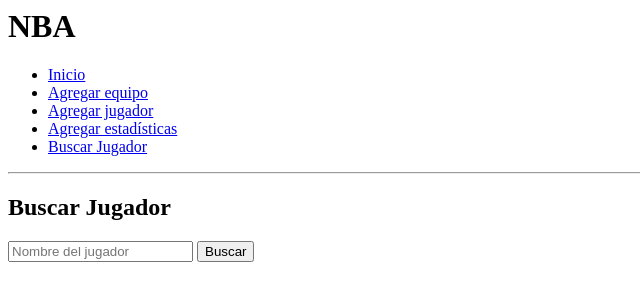
After one commit to Kemmerly-dev/Tercera_Entrega, a Django app: page /buscar_jugador/ in a window 1280 px wide. The commit adds this page. Shown: the top 301 px of the page, without its empty margins (0-640 px from the left). Run offline with Django 5.2, Linux system fonts and the light colour scheme.

Commit message:
correciones

```diff
--- a/PaginaWebBlog/forms.py
+++ b/PaginaWebBlog/forms.py
@@ -1,5 +1,5 @@
 from django import forms
-from .models import Jugador, Equipo, Estadisticas
+from .models import Jugador, Equipo, Estadistica
 
 class EquipoForm(forms.ModelForm):
     class Meta:
@@ -11,7 +11,7 @@ class JugadorForm(forms.ModelForm):
         model = Jugador
         fields = '__all__'
 
-class EstadisticasForm(forms.ModelForm):
+class EstadisticaForm(forms.ModelForm):
     class Meta:
-        model = Estadisticas
+        model = Estadistica
         fields = '__all__'
--- a/PaginaWebBlog/models.py
+++ b/PaginaWebBlog/models.py
@@ -9,14 +9,14 @@ class Equipo(models.Model):
 
 class Jugador(models.Model):
     nombre = models.CharField(max_length=100)
-    equipo = models.ForeignKey(Equipo, on_delete=models.CASCADE)
+    equipo = models.CharField(max_length=100)
     posicion = models.CharField(max_length=50)
     promedio_puntos = models.FloatField()
     def __str__(self):
         return self.nombre
 
-class Estadisticas(models.Model):
-    jugador = models.ForeignKey(Jugador, on_delete=models.CASCADE)
+class Estadistica(models.Model):
+    jugador = models.CharField(max_length=100)
     temporada = models.CharField(max_length=10)
     puntos = models.IntegerField()
     asistencias = models.IntegerField()
--- a/PaginaWebBlog/templates/PaginaWebBlog/base.html
+++ b/PaginaWebBlog/templates/PaginaWebBlog/base.html
@@ -6,9 +6,12 @@
     <h1>NBA</h1>
     <nav>
         <ul>
+            <li><a href="{% url 'inicio' %}">Inicio</a></li>
             <li><a href="{% url 'agregar_equipo' %}">Agregar equipo</a></li>
             <li><a href="{% url 'agregar_jugador' %}">Agregar jugador</a></li>
             <li><a href="{% url 'agregar_estadisticas' %}">Agregar estadísticas</a></li>
+            <li><a href="{% url 'buscar_jugador' %}">Buscar Jugador</a></li>
+
         </ul>
     </nav>
     <hr>
--- /dev/null
+++ b/PaginaWebBlog/templates/PaginaWebBlog/buscar_jugador.html
@@ -0,0 +1,20 @@
+{% extends 'PaginaWebBlog/base.html' %}
+
+{% block content %}
+  <h2>Buscar Jugador</h2>
+  <form method="get" action="{% url 'buscar_jugador' %}">
+    <input type="text" name="q" placeholder="Nombre del jugador" value="{{ query }}">
+    <button type="submit">Buscar</button>
+  </form>
+
+  {% if resultados %}
+    <h3>Resultados:</h3>
+    <ul>
+      {% for jugador in resultados %}
+        <li>{{ jugador.nombre }} - {{ jugador.equipo.nombre }}</li>
+      {% endfor %}
+    </ul>
+  {% elif query %}
+    <p>No se encontraron jugadores con ese nombre.</p>
+  {% endif %}
+{% endblock %}
--- a/PaginaWebBlog/urls.py
+++ b/PaginaWebBlog/urls.py
@@ -6,4 +6,6 @@ urlpatterns = [
     path('agregar_equipo/', views.agregar_equipo, name='agregar_equipo'),
     path('agregar_jugador/', views.agregar_jugador, name='agregar_jugador'),
     path('agregar_estadisticas/', views.agregar_estadisticas, name='agregar_estadisticas'),
+    path('buscar_jugador/', views.buscar_jugador, name='buscar_jugador'),
+
 ]
--- a/PaginaWebBlog/views.py
+++ b/PaginaWebBlog/views.py
@@ -1,38 +1,48 @@
 from django.shortcuts import render
 
 from django.shortcuts import render, redirect
-from .forms import EquipoForm, JugadorForm, EstadisticasForm
-from .models import Jugador
+from .forms import EquipoForm, JugadorForm, EstadisticaForm
+from .models import Jugador, Equipo, Estadistica
 
 def inicio(request):
-    return render(request, 'inicio.html')
+    return render(request, 'PaginaWebBlog/inicio.html')
 
-def agregar_equipo(request):# Vista equipo
+def agregar_equipo(request):  # Vista equipo
     if request.method == 'POST':
         form = EquipoForm(request.POST)
         if form.is_valid():
-            form.save()
-            return redirect('inicio')
+            form.save()  # Guardar el nuevo equipo
     else:
         form = EquipoForm()
-    return render(request, 'PaginaWebBlog/agregar_equipo.html', {'form': form})
+    equipos = Equipo.objects.all()
+    return render(request, 'PaginaWebBlog/agregar_equipo.html', {'form': form, 'equipos': equipos})
 
-def agregar_jugador(request):# Vista jugador
+
+def agregar_jugador(request):  # Vista jugador
     if request.method == 'POST':
         form = JugadorForm(request.POST)
         if form.is_valid():
-            form.save()
-            return redirect('inicio')
+            form.save()  # Guardar el nuevo jugador
     else:
         form = JugadorForm()
-    return render(request, 'PaginaWebBlog/agregar_jugador.html', {'form': form})
+    jugadores = Jugador.objects.all()
+    return render(request, 'PaginaWebBlog/agregar_jugador.html', {'form': form, 'jugadores': jugadores})
 
-def agregar_estadisticas(request):# Vista estadísticas
+
+def agregar_estadisticas(request):  # Vista estadísticas
     if request.method == 'POST':
-        form = EstadisticasForm(request.POST)
+        form = EstadisticaForm(request.POST)
         if form.is_valid():
-            form.save()
-            return redirect('inicio')
+            form.save()  # Guardar las nuevas estadísticas
     else:
-        form = EstadisticasForm()
-    return render(request, 'PaginaWebBlog/agregar_estadisticas.html', {'form': form})
+        form = EstadisticaForm()
+    estadisticas = Estadistica.objects.all()
+    return render(request, 'PaginaWebBlog/agregar_estadisticas.html', {'form': form, 'estadistica': estadisticas})
+
+
+def buscar_jugador(request):
+    query = request.GET.get('q', '')
+    resultados = []
+    if query:
+        resultados = Jugador.objects.filter(nombre__icontains=query)
+    return render(request, 'PaginaWebBlog/buscar_jugador.html', {'resultados': resultados, 'query': query})
```
Also changed, not shown: PaginaWebBlog/templates/PaginaWebBlog/agregar_equipo.html (+18 -3 lines), PaginaWebBlog/templates/PaginaWebBlog/agregar_estadisticas.html (+17 -2 lines), PaginaWebBlog/templates/PaginaWebBlog/agregar_jugador.html (+18 -3 lines), PaginaWebBlog/templates/PaginaWebBlog/inicio.html (+13 -4 lines), db.sqlite3, 1 other file.
